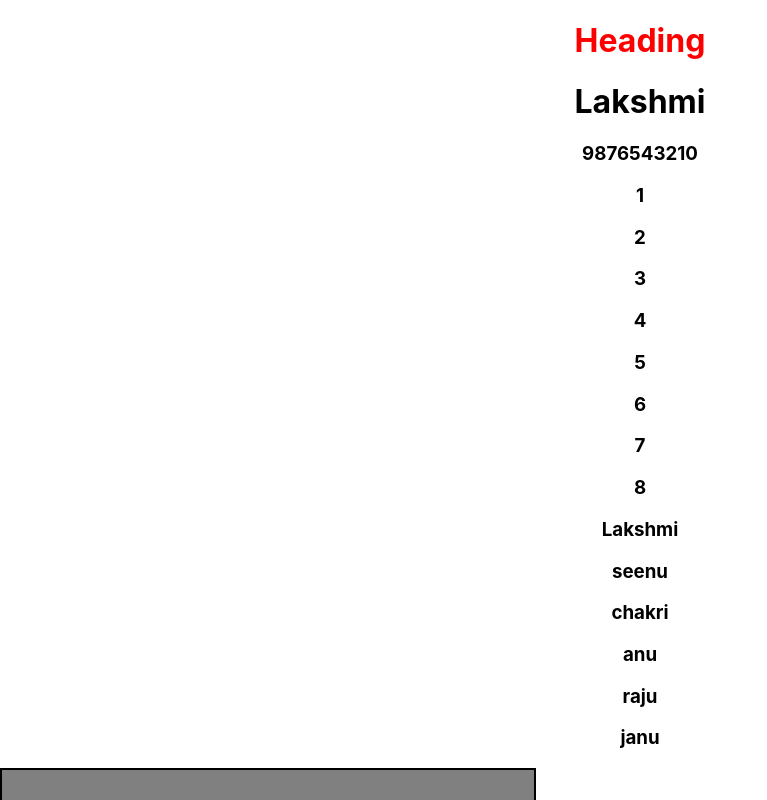
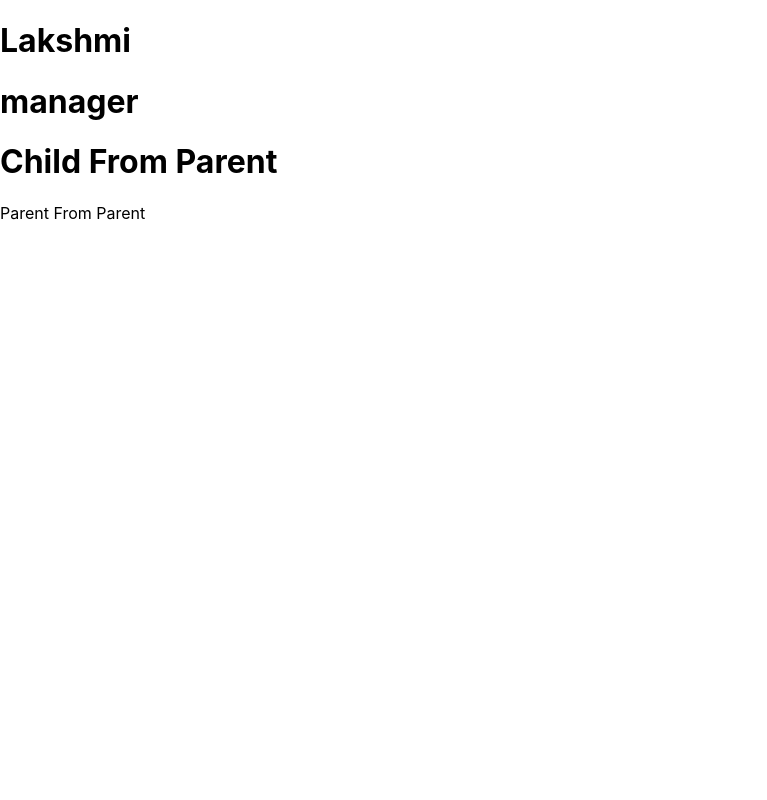
Before and after one commit to Lakshmi331/basic-react-app, a React (Create React App) app: page / in a window 1280 px wide. Shown: the top 800 px of the page, without its empty margins (0-767 px from the left). Built offline with nearby package versions, Linux system fonts and the light colour scheme.

Commit message:
props commit

```diff
--- a/src/App.js
+++ b/src/App.js
@@ -1,40 +1,22 @@
 import React from "react";
 import './App.css';
+import UserDetails from "./components/UserDetails";
+import Children from "./components/Children";
 
-function App() {
-  let name="Lakshmi"
-  let num = "9876543210"
-  let bool = true;
-  let blueColor = false;
-  let safeColor = false;
-
-  let arr = [1,2,3,4,5,6,7,8];
-  let strArray = ["Lakshmi","seenu","chakri","anu","raju","janu"];
-  let arrObj = [{name: "Lakshmi",role: "Dev"},
-                {name: "Seenu",role: "Doctor"},
-                 {name: "Chakri",role: "manager"}
-                ]
+function App(props) {
 
   return (
-    <div className="App">
-      <h1 className={blueColor ? "header" : safeColor ? "safe" : "error"}>Heading</h1>
-      <h1>{name}</h1>
-      {
-      bool ? <h3>{num}</h3> : <h3>No Number</h3>
-      }
-      {arr.map((value,index) => {
-        return <h3>{value}</h3>
-      })}
-      {strArray.map((value,index) => {
-        return <h3>{value}</h3>
-      })}
-      {arrObj.map((value,index) => {
-        return <div className="user-item">
-                <h3>Name: {value.name}</h3>
-                <h3>Role: {value.role}</h3>
-               </div>
-      })}
-
+    <div>
+       <UserDetails
+          data = {{
+             name: "Lakshmi",
+             role: "manager",
+          }}
+       />
+       <Children>
+        <h1>Child From Parent</h1>
+        <p>Parent From Parent</p>
+       </Children>
 
     </div>
   );
--- /dev/null
+++ b/src/components/Children.js
@@ -0,0 +1,16 @@
+import React from 'react'
+import PropTypes from 'prop-types'
+
+function Children(props) {
+  return (
+    <div>
+      {props.children}
+    </div>
+  )
+}
+
+Children.propTypes = {
+
+}
+
+export default Children
--- /dev/null
+++ b/src/components/UserDetails.js
@@ -0,0 +1,17 @@
+import React from 'react'
+import PropTypes from 'prop-types'
+
+function UserDetails(props) {
+  return (
+    <div>
+      <h1>{props.data.name}</h1>
+      <h1>{props.data.role}</h1>
+    </div>
+  )
+}
+
+UserDetails.propTypes = {
+
+}
+
+export default UserDetails
```
Also changed, not shown: src/components/basic.js (added, +50 -0 lines).
